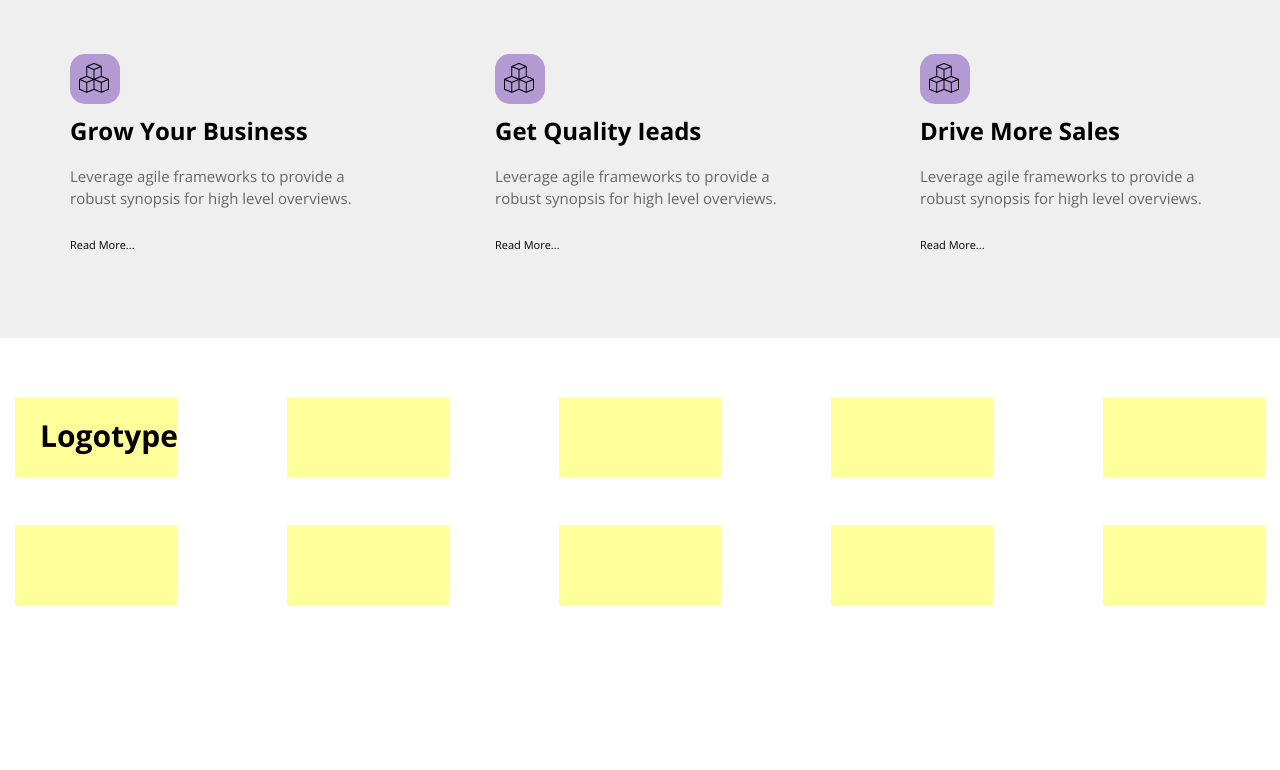
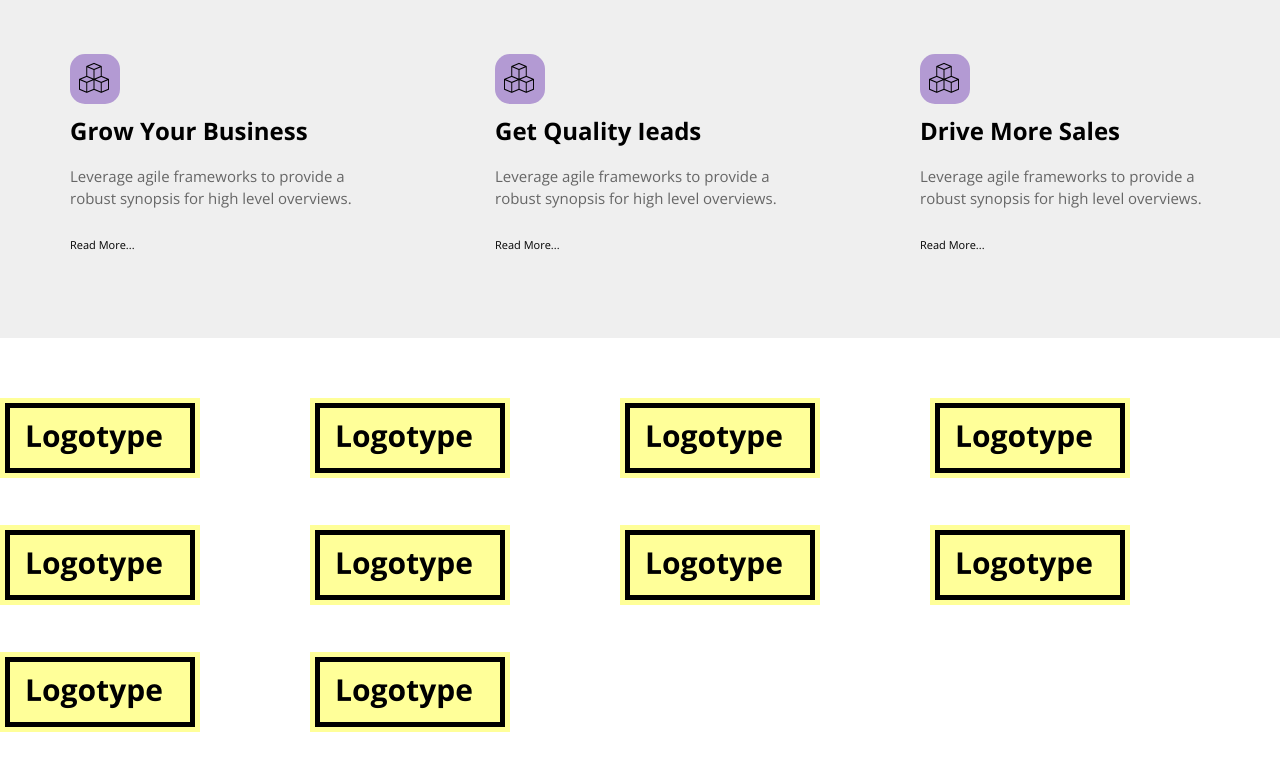
Before and after one commit to klevoDev/18-flex-cards, a plain HTML site: page index.html in a window 1280 px wide. Shown: the part 2855-3625 px from the top of the page. Before the commit the page ends 3520 px from the top, so only its background shows below. Drawn offline with Linux system fonts and the light colour scheme.

Commit message:
section 6 ready

```diff
--- a/index.html
+++ b/index.html
@@ -503,55 +503,55 @@
                         </div>
 
                         <div class="task-6__column">
-                            <div class="task-6__item">
+                            <div class="task-6__item _icon-logotype">
 
                             </div>
                         </div>
 
                         <div class="task-6__column">
-                            <div class="task-6__item">
+                            <div class="task-6__item _icon-logotype">
 
                             </div>
                         </div>
 
                         <div class="task-6__column">
-                            <div class="task-6__item">
+                            <div class="task-6__item _icon-logotype">
 
                             </div>
                         </div>
 
                         <div class="task-6__column">
-                            <div class="task-6__item">
+                            <div class="task-6__item _icon-logotype">
 
                             </div>
                         </div>
 
                         <div class="task-6__column">
-                            <div class="task-6__item">
+                            <div class="task-6__item _icon-logotype">
 
                             </div>
                         </div>
 
                         <div class="task-6__column">
-                            <div class="task-6__item">
+                            <div class="task-6__item _icon-logotype">
 
                             </div>
                         </div>
 
                         <div class="task-6__column">
-                            <div class="task-6__item">
+                            <div class="task-6__item _icon-logotype">
 
                             </div>
                         </div>
 
                         <div class="task-6__column">
-                            <div class="task-6__item">
+                            <div class="task-6__item _icon-logotype">
 
                             </div>
                         </div>
 
                         <div class="task-6__column ">
-                            <div class="task-6__item">
+                            <div class="task-6__item _icon-logotype">
 
                             </div>
                         </div>
--- a/scss/_task-6.scss
+++ b/scss/_task-6.scss
@@ -2,7 +2,7 @@
     &__row {
         display: flex;
         flex-wrap: wrap;
-        margin: -23.5px -55px;
+        margin: -23.5px -70px;
     }
 
     &__column {
@@ -11,21 +11,37 @@
     }
 
     &__item {
-        max-width: 200px;
+        position: relative;
+        width: 200px;
         height: 80px;
+
         transition: all 0.3s ease 0s;
-
+        font-size: 30px;
         background-color: #ffff99;
 
         &::before {
             position: absolute;
-            font-size: 30px;
             transform: translate(20%, 90%);
+        }
+
+        &::after {
+            content: "";
+            position: absolute;
+            top: 5px;
+            left: 5px;
+
+            width: 190px;
+            height: 70px;
+            border: 5px solid #000;
         }
 
         &:hover {
             background-color: #7c3030;
             color: #fff;
+
+            &::after {
+                border: 5px solid #fff;
+            }
         }
     }
 }
```
Also changed, not shown: css/style.css.
